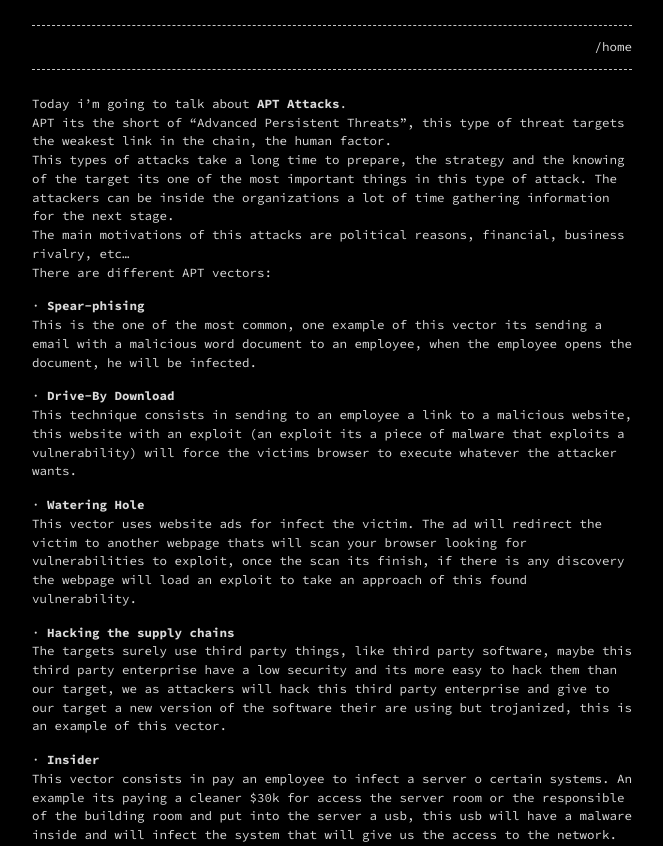
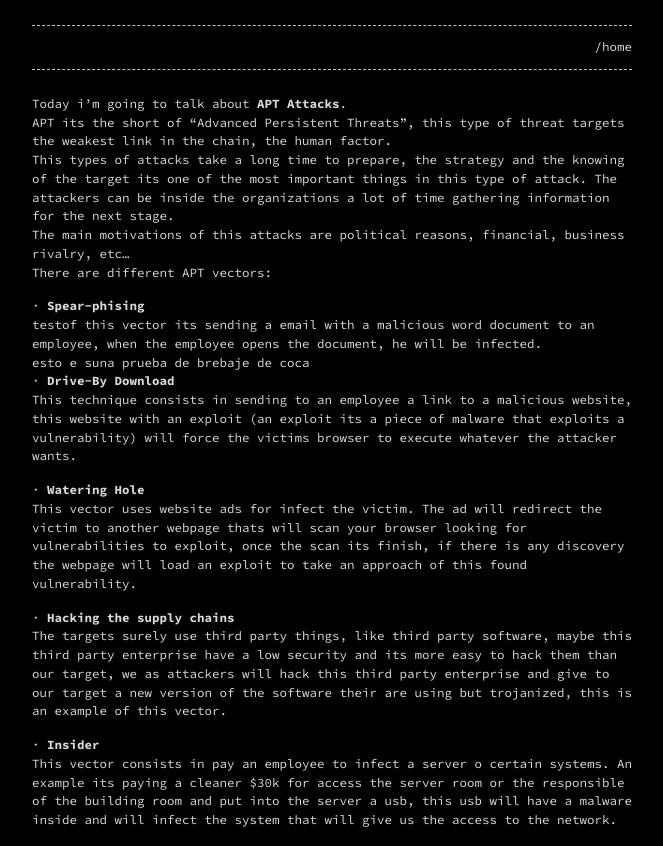
Before and after one commit to seKret-sys/posts, a Jekyll site: the page built from APT Attacks Basics.md, in a window 1280 px wide. Shown: the top 846 px of the page, without its empty margins (308-971 px from the left). Built offline with Jekyll 4.4.1, drawn with Linux system fonts in a browser that asks for light colours.

Commit message:
Update APT Attacks Basics.md

```diff
--- a/APT Attacks Basics.md
+++ b/APT Attacks Basics.md
@@ -11,8 +11,8 @@ The main motivations of this attacks are political reasons, financial, business
 There are different APT vectors:
 
 · **Spear-phising**
-This is the one of the most common, one example of this vector its sending a email with a malicious word document to an employee, when the employee opens the document, he will be infected.
-
+testof this vector its sending a email with a malicious word document to an employee, when the employee opens the document, he will be infected.
+esto e suna prueba de brebaje de coca
 · **Drive-By Download**
 This technique consists in sending to an employee a link to a malicious website, this website with an exploit (an exploit its a piece of malware that exploits a vulnerability) will force the victims browser to execute whatever the attacker wants.
 
```
